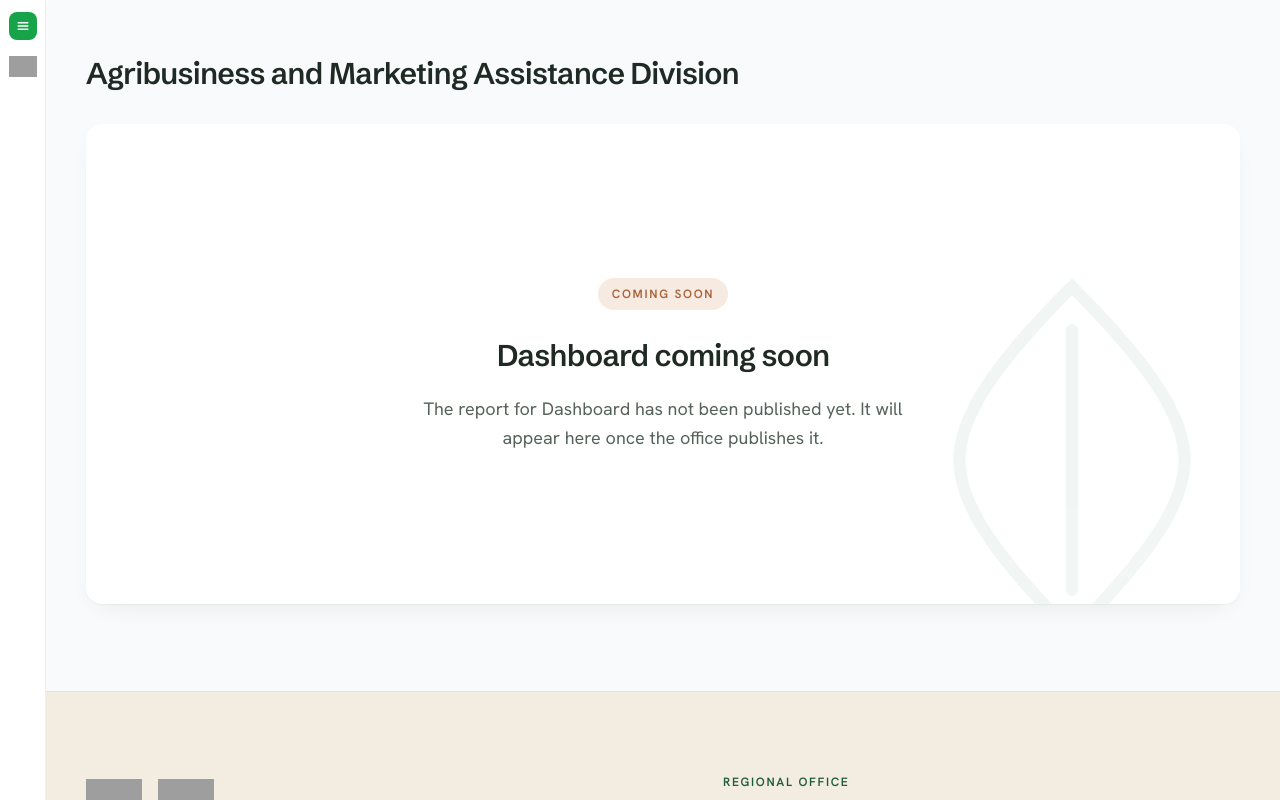
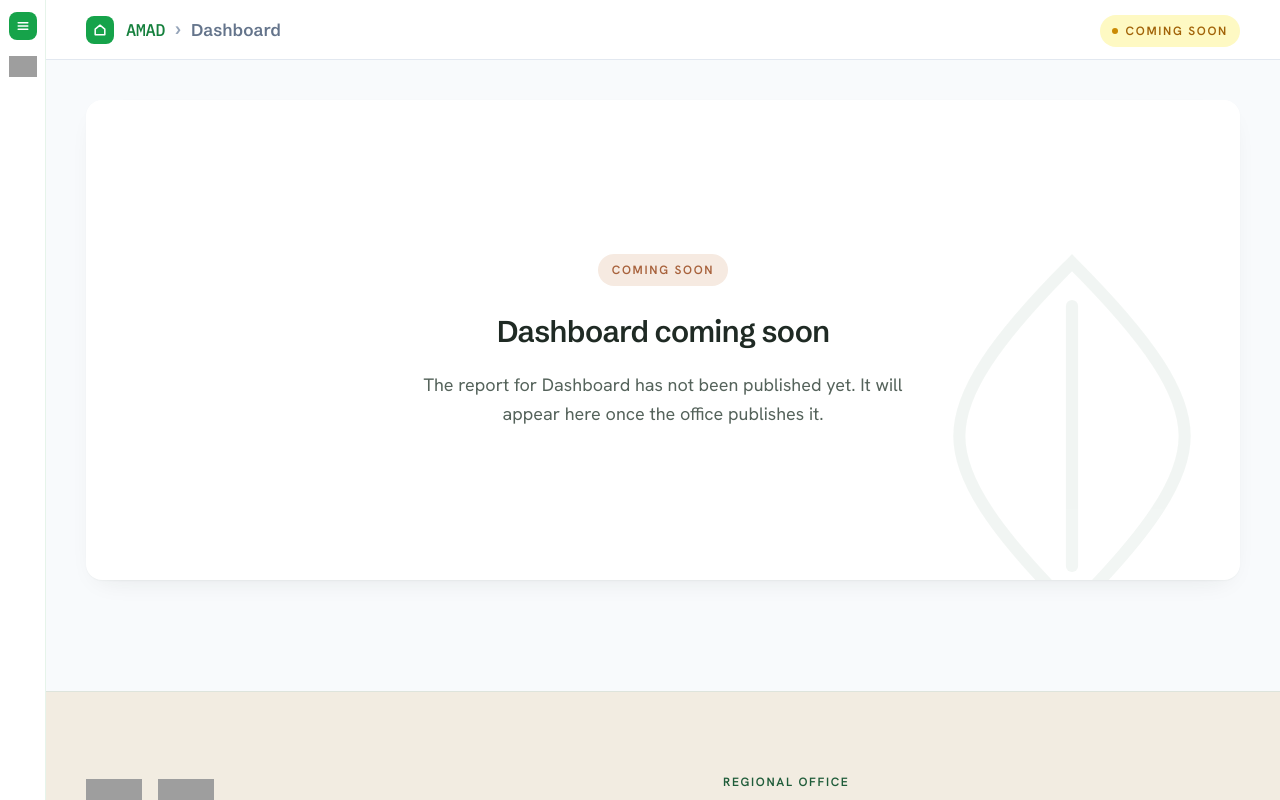
Before and after one commit to DeveloperJP115/darfo2-wms-powerbi-portal, a React (Vite) app: page /amad/dashboard in a window 1280 px wide. Shown: the top 800 px of the page. Built offline with nearby package versions, Linux system fonts and the light colour scheme; grey boxes are pictures that could not be loaded.

Commit message:
feat(report): add the report header and breadcrumb
The breadcrumb is plain text rather than a second office switcher, and the bar deliberately drops the backdrop-filter that used to make it a containing block for fixed descendants.

```diff
--- /dev/null
+++ b/src/components/ReportHeader.jsx
@@ -0,0 +1,63 @@
+import { Link } from "react-router-dom";
+import { isLive } from "../config/offices.js";
+import StatusTag from "./StatusTag.jsx";
+
+/*
+ * Slim chrome for a report page: a way home, where you are, and the status of
+ * what is on screen. Everything else is the report.
+ *
+ * The breadcrumb is plain text. It says where you are; it is not a menu.
+ * Switching office is the rail's job, and giving two controls the same job
+ * means two things to keep in sync.
+ *
+ * No backdrop-filter here. A blurred sticky bar becomes the containing block
+ * for fixed descendants, which is one of the five things that broke the old
+ * drawer. Nothing in this design depends on that any more, and reintroducing it
+ * would quietly re-arm the trap for whatever gets built next.
+ */
+export default function ReportHeader({ office, report }) {
+  return (
+    <div className="border-slate-200 sticky top-0 z-10 border-b bg-white">
+      <div className="flex items-center justify-between gap-6 px-6 py-3 md:px-10">
+        <div className="flex min-w-0 items-center gap-3">
+          <Link
+            to="/"
+            aria-label="Home"
+            className="bg-green-600 hover:bg-green-700 inline-flex size-7 shrink-0 items-center justify-center rounded-lg transition active:scale-90 active:duration-75"
+          >
+            <svg
+              aria-hidden="true"
+              viewBox="0 0 20 20"
+              className="size-4"
+              fill="none"
+              stroke="white"
+              strokeWidth="1.9"
+              strokeLinecap="round"
+              strokeLinejoin="round"
+            >
+              <path d="M4 9l6-5 6 5v7H4z" />
+            </svg>
+          </Link>
+
+          <h1 className="flex min-w-0 items-baseline gap-2.5">
+            <span className="code text-green-700 shrink-0 text-[17px]" title={office.name}>
+              {office.code}
+            </span>
+            <span aria-hidden="true" className="text-slate-400">
+              &rsaquo;
+            </span>
+            <span className="text-slate-500 truncate text-[17px]">
+              {report ? report.name : "No reports yet"}
+            </span>
+          </h1>
+        </div>
+
+        {report && (
+          <span className="hidden shrink-0 lg:block">
+            <StatusTag live={isLive(report)} />
+          </span>
+        )}
+      </div>
+    </div>
+  );
+}
--- a/src/pages/ReportPage.jsx
+++ b/src/pages/ReportPage.jsx
@@ -1,6 +1,7 @@
 import { useParams } from "react-router-dom";
 import { defaultReport, findOffice, findReport } from "../config/offices.js";
 import DashboardEmbed from "../components/DashboardEmbed.jsx";
+import ReportHeader from "../components/ReportHeader.jsx";
 import NotFound from "./NotFound.jsx";
 
 export default function ReportPage() {
@@ -17,18 +18,28 @@ export default function ReportPage() {
   if (reportSlug && !report) return <NotFound />;
 
   return (
-    <div className="mx-auto max-w-[104rem] px-6 py-10 md:px-10 md:py-14">
-      <h1 className="text-3xl font-semibold tracking-tight">{office.name}</h1>
+    <>
+      <ReportHeader office={office} report={report} />
 
+      <div className="px-6 py-8 md:px-10 md:py-10">
         {report ? (
-        <div className="mt-8">
+          <>
+
+            {report.blurb && (
+              <p className="text-slate-500 mb-8 max-w-3xl text-xl leading-relaxed">
+                {report.blurb}
+              </p>
+            )}
+
             <DashboardEmbed dashboard={report} />
-        </div>
+          </>
         ) : (
-        <p className="text-ink-soft mt-8 text-xl leading-relaxed">
-          This office has no reports yet.
+          <p className="text-slate-500 text-xl leading-relaxed">
+            {office.name} has no reports yet. They will appear here once the office
+            publishes them.
           </p>
         )}
       </div>
+    </>
   );
 }
```
Lines whose indentation alone changed are shown as unchanged.
